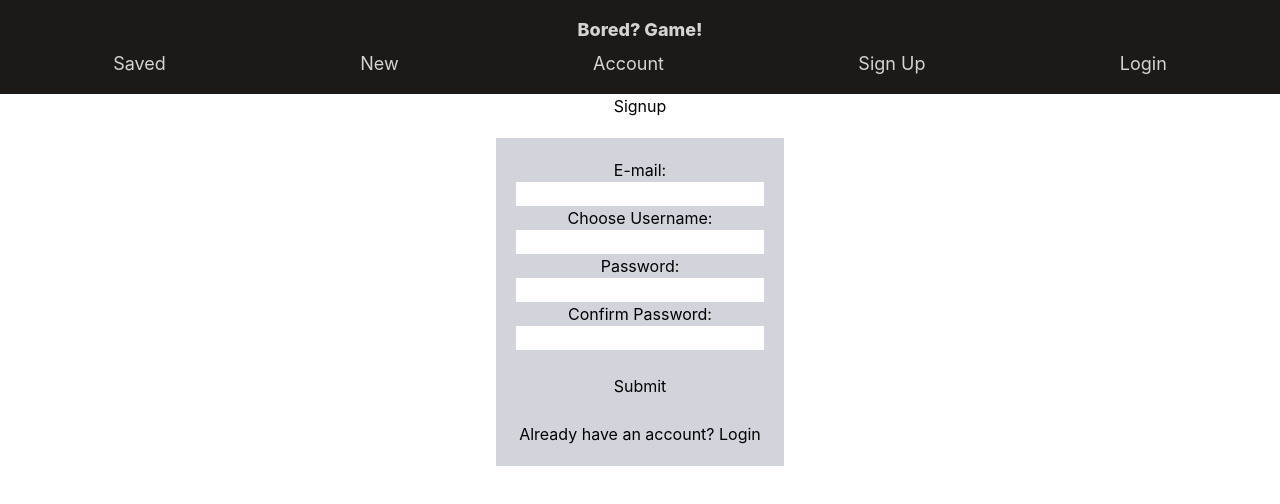
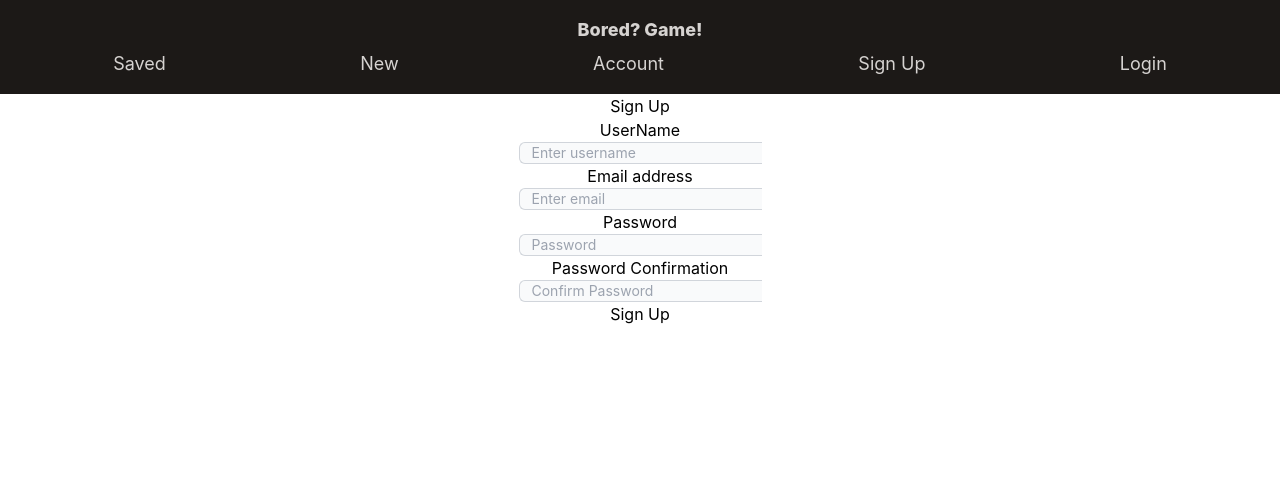
Before and after one commit to yexeniaf/BoredGame-Frontend, a React (Create React App) app in the folder client/: page /signup in a window 1280 px wide. Shown: the top 504 px of the page. Built offline with nearby package versions, Linux system fonts and the light colour scheme.

Commit message:
sign up functionality

```diff
--- a/client/src/App.css
+++ b/client/src/App.css
@@ -19,3 +19,9 @@
   justify-content: space-around;
   font-size: xx-large;
 }
+
+form {
+  display: flex;
+  flex-direction: column;
+  align-items: center;
+}
--- a/client/src/screens/Signup.jsx
+++ b/client/src/screens/Signup.jsx
@@ -1,53 +1,107 @@
 import { useState } from "react";
-import axios from "axios";
 import { useNavigate, Link } from "react-router-dom";
+import { signUp } from "../services/users";
 
-const default_input = {
-    userName: '',
-    email: '',
-    password: '',
-    confirmPassword: '',
-  };
 
-export default function Signup() {
-    const [input, setInput] = useState(default_input);
-    const navigate = useNavigate();
+export default function Signup(props){
 
-    const handleTextInput = (event) => {
-        const { id, value } = event.target;
-        setInput((prevInput) => ({
-          ...prevInput,
-          [id]: value,
-        }));
-    };
 
-    // const handleSubmit = async (event) => {
-    //     event.preventDefault();
-    //     const fields = input;
-    //     console.log(fields);
-    //     await axios.post("", fields);
+    const [form, setForm] = useState ({
+        userName: '',
+        email: '',
+        password: '',
+        confirmPassword: '',
+        isError: false,
+        errorMessage: "Invalid Credentials"
+    })
 
-    //     setInput(default_input);
-    //     navigate('/');
-    // };
+    const handleChange = (e) => {
+      setForm({
+        ...form,
+        [e.target.name]: e.target.value
+      })
+    }
+
+    const onSignUp = async (e) => {
+      e.preventDefault();
+      const { setUser } = props
+      try {
+        const user = await signUp(form)
+        setUser(user)
+      } catch (error) {
+        console.error(error)
+        setForm({
+          userName: '',
+          email: '',
+          password: '',
+          confirmPassword: '',
+          isError: true,
+          errorMessage: "Invalid Credentials"
+        })
+      }
+    }
+
+    const renderError = () => {
+      const toggleForm = form.isError ? 'danger' : ''
+      if ( form.isError) {
+        return (
+          <button type='submit' className={toggleForm}>
+            {form.errorMessage}
+          </button>
+        )
+      } else {
+        return <button type="submit">Sign Up</button>
+      }
+    }
+
+    const { userName, email, password, confirmPassword } = form
 
   return (
-    <div className="flex flex-col items-center">
-        <h2>Signup</h2>
-        <form className="flex flex-col items-center bg-gray-300 m-5 p-5 w-70">
-            <label className="flex" htmlFor="email">E-mail:</label>
-            <input type="text" id='email' onChange={handleTextInput} className="border-solid-3" required/>
-            <label htmlFor="userName">Choose Username:</label>
-            <input type="text" id='userName' onChange={handleTextInput} required/>
-            <label htmlFor="password">Password:</label>
-            <input type="text" id='password' onChange={handleTextInput} required/>
-            <label htmlFor="confirmPassword">Confirm Password:</label>
-            <input type="text" id='confirmPassword' onChange={handleTextInput} required/>
-            <br />
-            <button type="submit">Submit</button>
-            <br />
-            <h5>Already have an account? <Link to={'/login'}>Login</Link></h5>
-        </form>
+    <div>
+      <h3> Sign Up</h3>
+      <form className="singup-form" onSubmit={onSignUp}>
+        <label >UserName</label>
+        <input
+          class="inline-flex items-center px-3 rounded-l-md border border-r-0 border-gray-300 bg-gray-50 text-gray-500 text-sm"
+          required
+          type='text'
+          name='userName'
+          value={userName}
+          placeholder='Enter username'
+          onChange={handleChange}
+        />
+        <label>Email address</label>
+        <input
+          class="inline-flex items-center px-3 rounded-l-md border border-r-0 border-gray-300 bg-gray-50 text-gray-500 text-sm"
+          required
+          type='email'
+          name='email'
+          value={email}
+          placeholder='Enter email'
+          onChange={handleChange}
+        />
+        <label>Password</label>
+        <input
+          class="inline-flex items-center px-3 rounded-l-md border border-r-0 border-gray-300 bg-gray-50 text-gray-500 text-sm"
+          required
+          name='password'
+          value={password}
+          type='password'
+          placeholder='Password'
+          onChange={handleChange}
+        />
+        <label>Password Confirmation</label>
+        <input
+          class="inline-flex items-center px-3 rounded-l-md border border-r-0 border-gray-300 bg-gray-50 text-gray-500 text-sm"
+          required
+          name='confirmPassword'
+          value={confirmPassword}
+          type='password'
+          placeholder='Confirm Password'
+          onChange={handleChange}
+        />
+        {renderError()}
+      </form>
     </div>
   );
 }
--- a/client/src/services/apiConfig.js
+++ b/client/src/services/apiConfig.js
@@ -3,7 +3,7 @@ import axios from 'axios';
 let apiUrl;
 
 const apiUrls = {
-  production: '',
+  production: 'https://boredgame-backend.herokuapp.com/',
   development: 'http://localhost:3000/'
 
 };
--- /dev/null
+++ b/client/src/services/users.js
@@ -0,0 +1,12 @@
+import api from "./apiConfig.js";
+
+export const signUp = async (credentials) => {
+    try {
+        const res = await api.post("/singup", credentials)
+        localStorage.setItem('token', res.data.token)
+        const user = (res.data.token)
+        return res.data
+    } catch (error) {
+        throw error
+    }
+}
```
